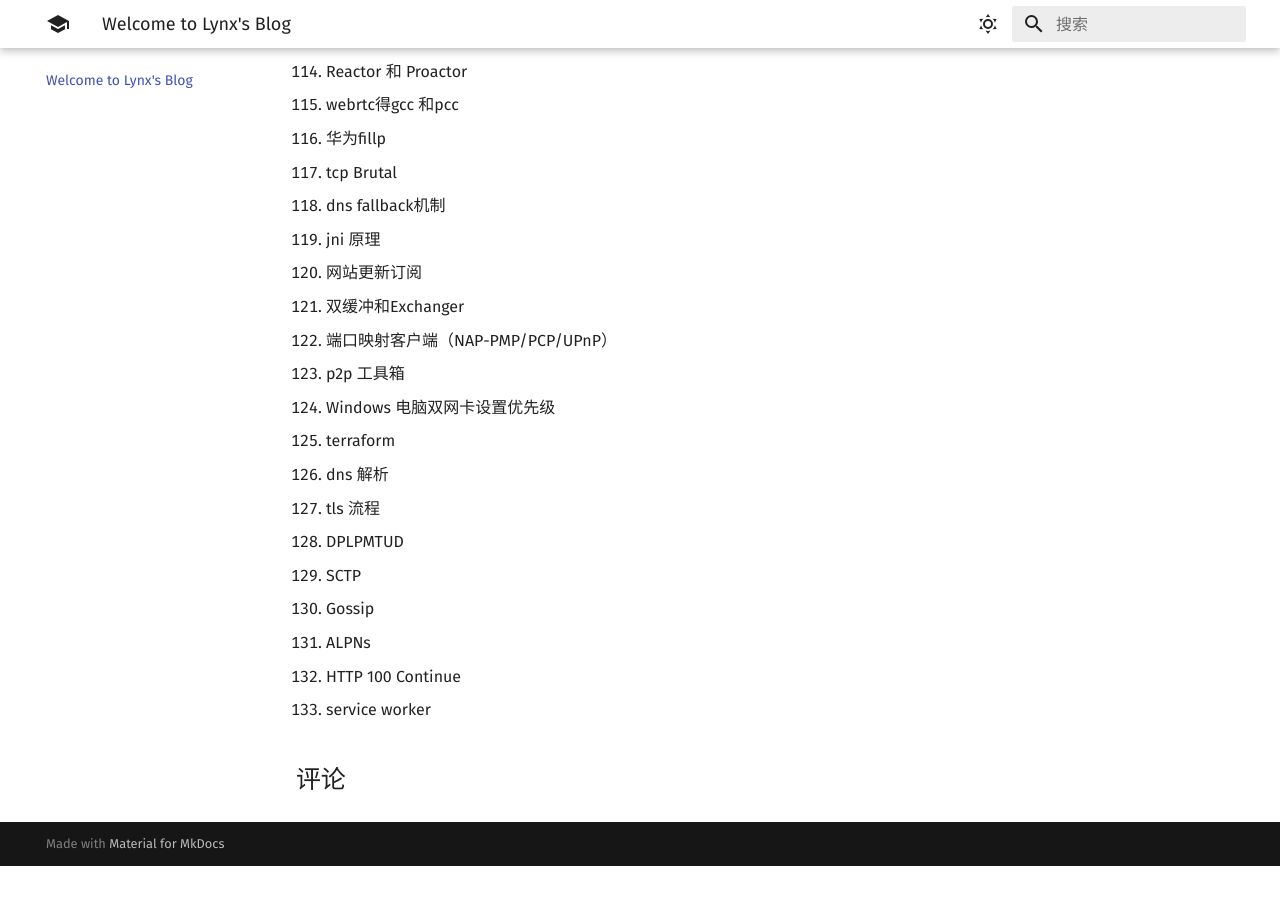
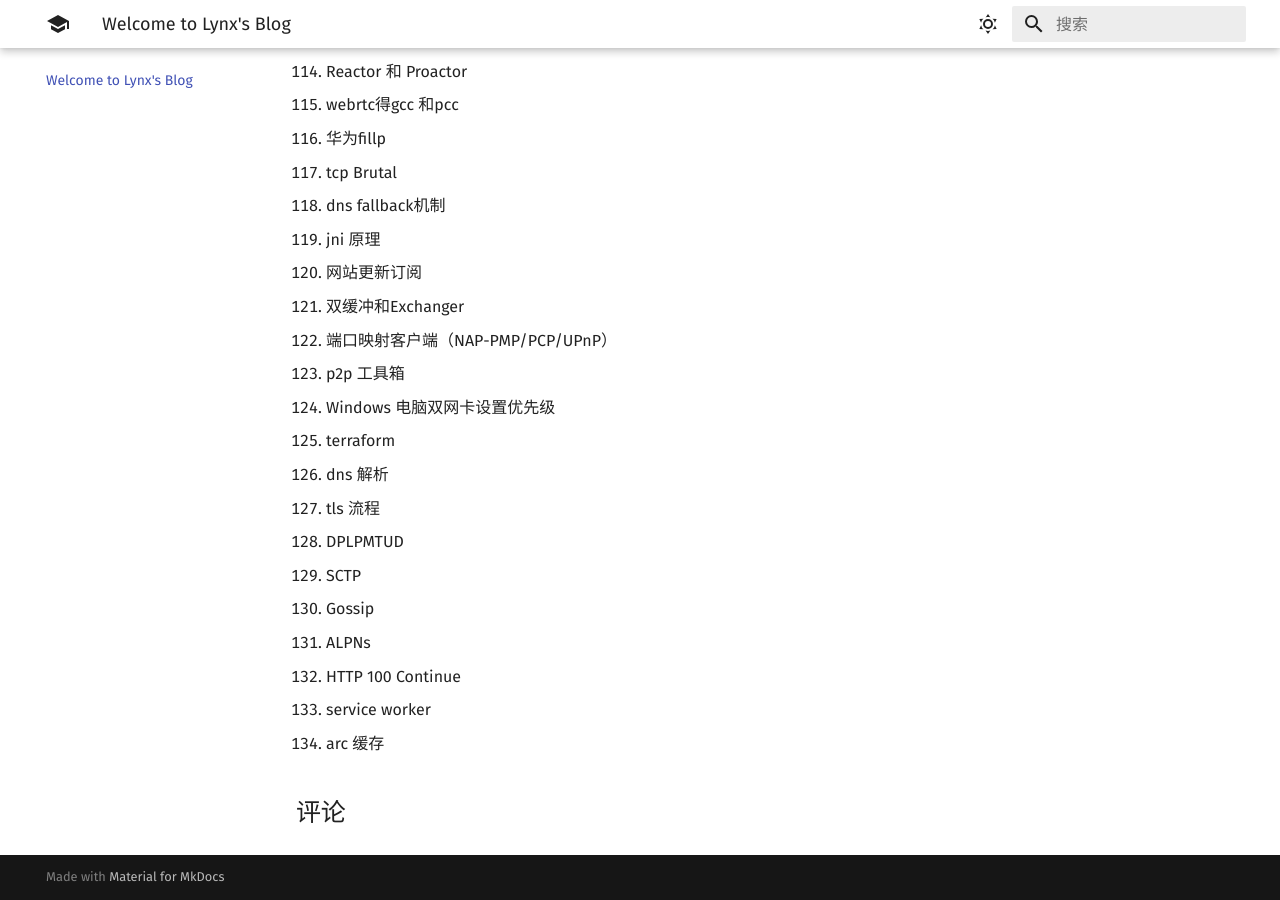
Before and after one commit to 1314liuwei/blog, an MkDocs documentation site: the page built from docs/index.md, in a window 1280 px wide and 900 px high, scrolled down 4033 px. Built offline with MkDocs 1.6.1 and Material for MkDocs 9.7.7, drawn with Linux system fonts in a browser that asks for light colours; comment, search, counter and statistics services are not loaded; before the commit the page ends 4899 px from its top, so only the background shows below that.

Commit message:
2024/04/07 周日

```diff
--- a/docs/index.md
+++ b/docs/index.md
@@ -135,3 +135,4 @@
 126. ALPNs
 126. HTTP 100 Continue
 126. service worker
+126. arc 缓存
```
